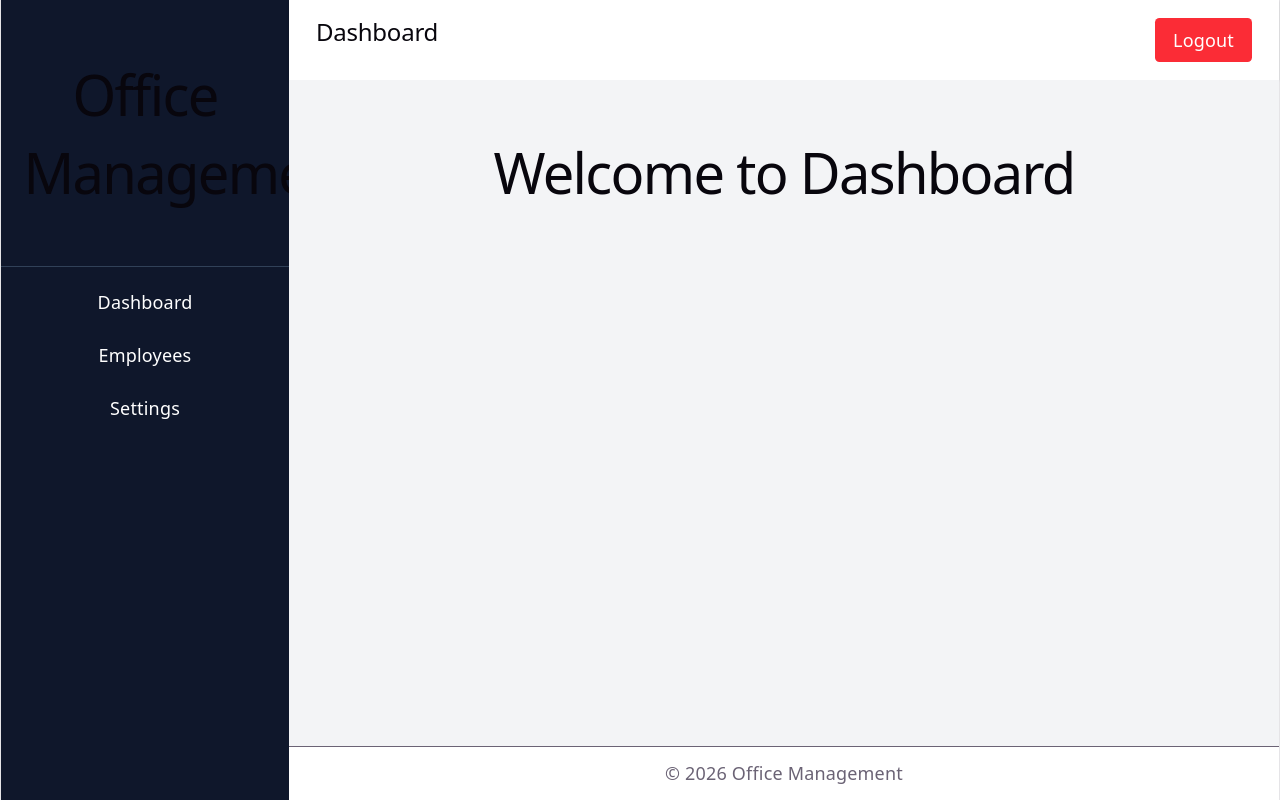
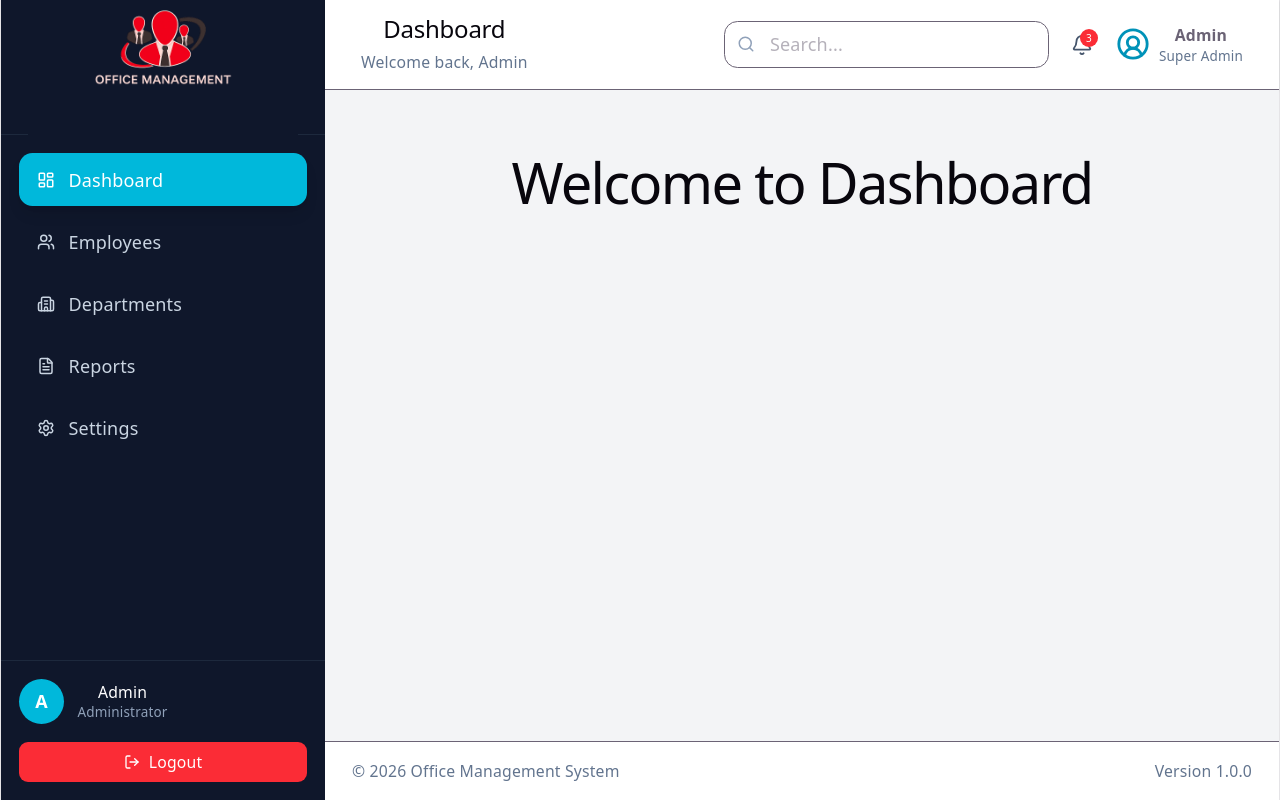
Before and after one commit to ANTAR-NANDI/Office_Management, a React app in the folder frontend/: page /dashboard in a window 1280 px wide. Built offline with nearby package versions, Linux system fonts and the light colour scheme; sample sign-in values are in the browser's storage; the HTML template or start-up script is replaced by a standard one.

Commit message:
logo added and admin dashboard design done

```diff
--- a/frontend/src/components/Footer.jsx
+++ b/frontend/src/components/Footer.jsx
@@ -1,7 +1,13 @@
 function Footer() {
     return (
-        <footer className="bg-white border-t py-3 text-center">
-            © {new Date().getFullYear()} Office Management
+        <footer className="bg-white border-t px-6 py-4 flex justify-between items-center">
+            <p className="text-sm text-slate-500">
+                © {new Date().getFullYear()} Office Management System
+            </p>
+
+            <p className="text-sm text-slate-500">
+                Version 1.0.0
+            </p>
         </footer>
     );
 }
--- a/frontend/src/components/Sidebar.jsx
+++ b/frontend/src/components/Sidebar.jsx
@@ -1,43 +1,111 @@
-import { Link } from "react-router-dom";
+import { NavLink } from "react-router-dom";
+import { useNavigate } from "react-router-dom";
+import Logo from "../assets/logo.png";
+import {
+    LayoutDashboard,
+    Users,
+    Settings,
+    Building2,
+    FileText,
+    LogOut
+} from "lucide-react";
+import { logout } from "../utils/auth";
 
 function Sidebar() {
+    const navigate = useNavigate();
+
+    const handleLogout = () => {
+        logout();
+        navigate("/");
+    };
+    const menuItems = [
+        {
+            name: "Dashboard",
+            icon: <LayoutDashboard size={18} />,
+            path: "/dashboard",
+        },
+        {
+            name: "Employees",
+            icon: <Users size={18} />,
+            path: "/employees",
+        },
+        {
+            name: "Departments",
+            icon: <Building2 size={18} />,
+            path: "/departments",
+        },
+        {
+            name: "Reports",
+            icon: <FileText size={18} />,
+            path: "/reports",
+        },
+        {
+            name: "Settings",
+            icon: <Settings size={18} />,
+            path: "/settings",
+        },
+    ];
+
     return (
-        <div className="w-64 bg-slate-900 text-white min-h-screen">
-            <div className="p-5 border-b border-slate-700">
-                <h1 className="text-xl font-bold">
-                    Office Management
-                </h1>
+        <aside className="w-72 bg-slate-900 text-white flex flex-col shadow-3xl">
+            {/* Logo */}
+           <div className="h-30 flex items-center px-6 border-b border-slate-800">
+                <div className="flex items-center gap-2">
+                    {/* লোগো ইমেজ */}
+                    <img
+                        src={Logo}
+                        alt="Office Management Logo"
+                        className="h-50 bg-slate-900 w-100 object-contain rounded-lg"
+                    />
+                </div>
             </div>
 
-            <ul className="p-3 space-y-2">
-                <li>
-                    <Link
-                        to="/dashboard"
-                        className="block px-4 py-2 rounded hover:bg-slate-700"
-                    >
-                        Dashboard
-                    </Link>
-                </li>
+            {/* Menu */}
+            <div className="flex-1 p-4">
+                <ul className="space-y-2">
+                    {menuItems.map((item) => (
+                        <li key={item.name}>
+                            <NavLink
+                                to={item.path}
+                                className={({ isActive }) =>
+                                    `flex items-center gap-3 px-4 py-3 rounded-xl transition-all duration-200 ${
+                                        isActive
+                                            ? "bg-cyan-500 text-white shadow-lg"
+                                            : "text-slate-300 hover:bg-slate-800 hover:text-white"
+                                    }`
+                                }
+                            >
+                                {item.icon}
+                                {item.name}
+                            </NavLink>
+                        </li>
+                    ))}
+                </ul>
+            </div>
 
-                <li>
-                    <Link
-                        to="/employees"
-                        className="block px-4 py-2 rounded hover:bg-slate-700"
-                    >
-                        Employees
-                    </Link>
-                </li>
+            {/* User Section */}
+            <div className="p-4 border-t border-slate-800">
+                <div className="flex items-center gap-3">
+                    <div className="h-10 w-10 rounded-full bg-cyan-500 flex items-center justify-center font-bold">
+                        A
+                    </div>
 
-                <li>
-                    <Link
-                        to="/settings"
-                        className="block px-4 py-2 rounded hover:bg-slate-700"
-                    >
-                        Settings
-                    </Link>
-                </li>
-            </ul>
-        </div>
+                    <div>
+                        <h4 className="text-sm font-medium">
+                            Admin
+                        </h4>
+                        <p className="text-xs text-slate-400">
+                            Administrator
+                        </p>
+                    </div>
+                </div>
+
+                <button onClick={handleLogout} className="w-full mt-4 flex items-center justify-center gap-2 bg-red-500 hover:bg-red-600 py-2 rounded-lg text-sm font-medium transition">
+                    <LogOut size={16} />
+                    Logout
+                </button>
+            </div>
+        </aside>
     );
 }
 
--- a/frontend/src/components/Topbar.jsx
+++ b/frontend/src/components/Topbar.jsx
@@ -1,25 +1,69 @@
-import { useNavigate } from "react-router-dom";
-import { logout } from "../utils/auth";
+import {
+    Bell,
+    Search,
+    UserCircle2
+} from "lucide-react";
 
 function Topbar() {
 
-    const navigate = useNavigate();
+    return (
+        <header className="h-20 bg-white border-b flex items-center justify-between px-8 shadow-sm">
+            {/* Left */}
+            <div>
+                <h2 className="text-2xl font-bold text-slate-800">
+                    Dashboard
+                </h2>
+                <p className="text-sm text-slate-500">
+                    Welcome back, Admin
+                </p>
+            </div>
 
-    const handleLogout = () => {
-        logout();
-        navigate("/");
-    };
+            {/* Right */}
+            <div className="flex items-center gap-5">
+                {/* Search */}
+                <div className="relative">
+                    <Search
+                        size={18}
+                        className="absolute left-3 top-3 text-slate-400"
+                    />
 
-    return (
-        <header className="bg-white shadow px-6 py-4 flex justify-between">
-            <h2>Dashboard</h2>
+                    <input
+                        type="text"
+                        placeholder="Search..."
+                        className="pl-10 pr-4 py-2 border rounded-xl focus:outline-none focus:ring-2 focus:ring-cyan-400"
+                    />
+                </div>
 
-            <button
-                onClick={handleLogout}
-                className="bg-red-500 text-white px-4 py-2 rounded"
-            >
-                Logout
-            </button>
+                {/* Notification */}
+                <button className="relative">
+                    <Bell
+                        size={22}
+                        className="text-slate-600"
+                    />
+
+                    <span className="absolute -top-1 -right-1 h-4 w-4 rounded-full bg-red-500 text-[10px] flex items-center justify-center text-white">
+                        3
+                    </span>
+                </button>
+
+                {/* Profile */}
+                <div className="flex items-center gap-2">
+                    <UserCircle2
+                        size={34}
+                        className="text-cyan-600"
+                    />
+
+                    <div>
+                        <h4 className="text-sm font-semibold">
+                            Admin
+                        </h4>
+
+                        <p className="text-xs text-slate-500">
+                            Super Admin
+                        </p>
+                    </div>
+                </div>
+            </div>
         </header>
     );
 }
```
Also changed, not shown: frontend/src/assets/logo.png (added).
